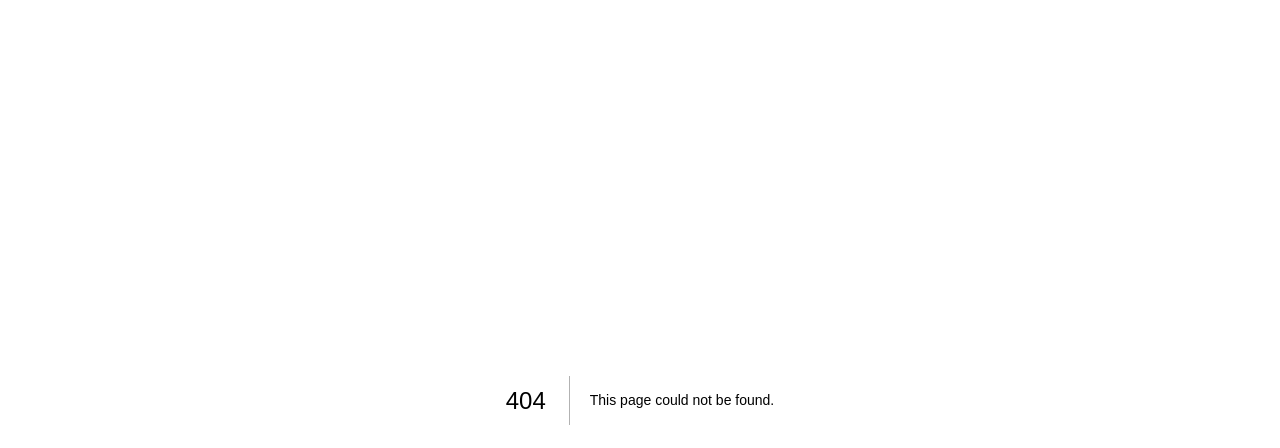
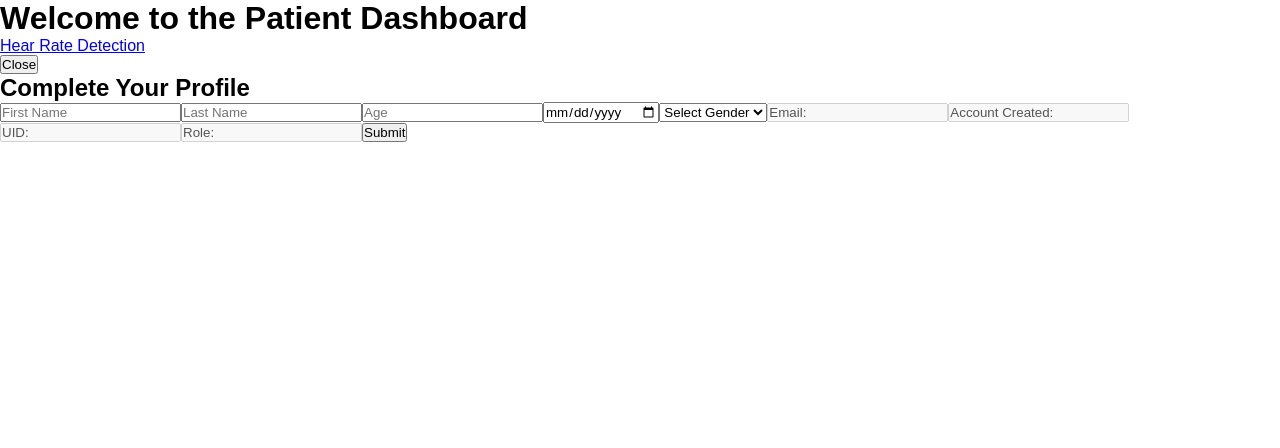
Before and after one commit to DarwinCamahalan/heart-rate-detection, a Next.js app: page /patient-dashboard in a window 1280 px wide. Before the commit this address had no page. Shown: the top 448 px of the page. Built offline with nearby package versions, Linux system fonts and the light colour scheme; no server answers; the database is empty.

Commit message:
Patient/Doctor Account Complete

```diff
--- /dev/null
+++ b/components/Modal.js
@@ -0,0 +1,19 @@
+// Modal.js
+import React from 'react';
+
+const Modal = ({ show, onClose, children }) => {
+  if (!show) return null;
+
+  return (
+    <div className="modal-overlay">
+      <div className="modal">
+        <button className="close-button" onClick={onClose}>Close</button>
+        <div className="modal-content">
+          {children}
+        </div>
+      </div>
+    </div>
+  );
+};
+
+export default Modal;
--- /dev/null
+++ b/components/PatientForm.js
@@ -0,0 +1,42 @@
+import React from 'react';
+
+const PatientForm = ({
+  firstName,
+  lastName,
+  age,
+  birthday,
+  gender,
+  email,
+  accountCreationInfo,
+  uid,
+  role,
+  formError,
+  setFirstName,
+  setLastName,
+  setAge,
+  setBirthday,
+  setGender,
+  handleSubmit
+}) => {
+  return (
+    <>
+      <input type="text" placeholder="First Name" value={firstName} onChange={(e) => setFirstName(e.target.value)} />
+      <input type="text" placeholder="Last Name" value={lastName} onChange={(e) => setLastName(e.target.value)} />
+      <input type="number" placeholder="Age" value={age} onChange={(e) => setAge(e.target.value)} />
+      <input type="date" placeholder="Birthday" value={birthday} onChange={(e) => setBirthday(e.target.value)} />
+      <select value={gender} onChange={(e) => setGender(e.target.value)}>
+        <option value="">Select Gender</option>
+        <option value="male">Male</option>
+        <option value="female">Female</option>
+      </select>
+      <input type="text" value={`Email: ${email}`} disabled />
+      <input type="text" value={`Account Created: ${accountCreationInfo}`} disabled />
+      <input type="text" value={`UID: ${uid}`} disabled />
+      <input type="text" value={`Role: ${role}`} disabled />
+      {formError && <p>{formError}</p>}
+      <button onClick={handleSubmit}>Submit</button>
+    </>
+  );
+};
+
+export default PatientForm;
--- a/package.json
+++ b/package.json
@@ -13,9 +13,11 @@
     "eslint": "8.57.0",
     "eslint-config-next": "14.1.4",
     "firebase": "^10.10.0",
+    "js-cookie": "^3.0.5",
     "next": "14.1.4",
     "react": "18.2.0",
     "react-dom": "18.2.0",
-    "socket.io-client": "^4.7.5"
+    "socket.io-client": "^4.7.5",
+    "uuid": "^9.0.1"
   }
 }
--- a/pages/heartRate.js
+++ b/pages/heart-rate.js
@@ -7,13 +7,15 @@ export default function HeartRate() {
   const [bpm, setBpm] = useState(0);
   const [bpmDetectionComplete, setBpmDetectionComplete] = useState(false);
   const [finalBpm, setFinalBpm] = useState(0);
+  const [bufferIndex, setBufferIndex] = useState(0);
 
   useEffect(() => {
     const socket = io('http://localhost:5000');
 
     // Listen for BPM updates from the WebSocket server
-    socket.on('bpm_update', ({ bpm }) => {
+    socket.on('bpm_update', ({ bpm, bufferIndex }) => {
       setBpm(bpm);
+      setBufferIndex(bufferIndex); // Update bufferIndex state
     });
 
     // Listen for BPM detection completion status
@@ -40,6 +42,7 @@ export default function HeartRate() {
       <div>
         <p> Current BPM: {bpm}</p>
         {bpmDetectionComplete ? <p>Final BPM: {finalBpm}</p> : null}
+        <p>Buffer Index: {bufferIndex}</p> {/* Display bufferIndex */}
         <div>
           <iframe src="http://127.0.0.1:5000/face_detection" width="600" height="500" frameBorder="0"></iframe>
           <iframe src="http://127.0.0.1:5000/bpm_detection" width="320" height="240" frameBorder="0"></iframe>
--- /dev/null
+++ b/pages/patient-dashboard.js
@@ -0,0 +1,117 @@
+import { useState, useEffect } from 'react';
+import Modal from '../components/Modal';
+import PatientForm from '../components/PatientForm';
+import { db } from '../firebaseConfig';
+import { collection, getDocs, updateDoc, doc } from 'firebase/firestore';
+import Cookies from 'js-cookie'; // Import js-cookie library
+import Link from 'next/link';
+
+const PatientDashboard = () => {
+  const [showModal, setShowModal] = useState(true); // Initialize with default value
+  const [firstName, setFirstName] = useState('');
+  const [lastName, setLastName] = useState('');
+  const [age, setAge] = useState('');
+  const [birthday, setBirthday] = useState('');
+  const [gender, setGender] = useState('');
+  const [accountCreationInfo, setAccountCreationInfo] = useState('');
+  const [uid, setUid] = useState('');
+  const [role, setRole] = useState('');
+  const [email, setEmail] = useState('');
+  const [formError, setFormError] = useState('');
+  const patientEmail = Cookies.get('patientEmail');
+
+  useEffect(() => {
+    // Fetch patient data from Firestore
+    const fetchPatientData = async () => {
+      try {
+        const patientCollectionRef = collection(db, 'patients');
+        const querySnapshot = await getDocs(patientCollectionRef);
+        if (!querySnapshot.empty) {
+          const mostRecentDoc = querySnapshot.docs[0];
+          const data = mostRecentDoc.data();
+          setEmail(data.email);
+          setUid(mostRecentDoc.id);
+          setRole(data.role);
+          setAccountCreationInfo(data.createdOn);
+        } else {
+          console.log('No patient data found.');
+        }
+      } catch (error) {
+        console.error('Error fetching patient data:', error);
+      }
+    };
+
+    fetchPatientData();
+
+    // Check if the cookie exists and set the modal state accordingly
+    const showModalCookie = Cookies.get('showModal');
+    if (showModalCookie !== undefined) {
+      setShowModal(showModalCookie === 'true');
+    }
+  }, []);
+
+  // Function to handle form submission
+  const handleSubmit = async () => {
+    try {
+      // Form validation
+      if (!firstName || !lastName || !age || !birthday || !gender) {
+        setFormError('Please fill in all fields.');
+        return;
+      }
+
+      // Update patient account with additional information
+      await updateDoc(doc(db, 'patients', uid), {
+        firstName,
+        lastName,
+        age,
+        birthday,
+        gender
+      });
+      // Close modal and reset form fields
+      setShowModal(false);
+      setFirstName('');
+      setLastName('');
+      setAge('');
+      setBirthday('');
+      setGender('');
+      Cookies.set('showModal', false);
+    } catch (error) {
+      console.error('Error updating patient account:', error);
+    }
+  };
+
+  // Function to handle modal close
+  const handleCloseModal = () => {
+    setShowModal(false);
+  };
+
+  return (
+    <div>
+      <h1>Welcome to the Patient Dashboard</h1>
+      <Link href={"/heart-rate"}>Hear Rate Detection</Link>
+      <Modal show={showModal} onClose={handleCloseModal}>
+        <h2>Complete Your Profile</h2>
+        <PatientForm
+          firstName={firstName}
+          lastName={lastName}
+          age={age}
+          birthday={birthday}
+          gender={gender}
+          email={email}
+          accountCreationInfo={accountCreationInfo}
+          uid={uid}
+          role={role}
+          formError={formError}
+          setFirstName={setFirstName}
+          setLastName={setLastName}
+          setAge={setAge}
+          setBirthday={setBirthday}
+          setGender={setGender}
+          handleSubmit={handleSubmit}
+        />
+      </Modal>
+    </div>
+  );
+};
+
+export default PatientDashboard;
```
Also changed, not shown: pages/login/patient.js (+14 -6 lines), pages/signup/patient.js (+31 -8 lines), 2 other files (tests, documents, lock files or other folders).
